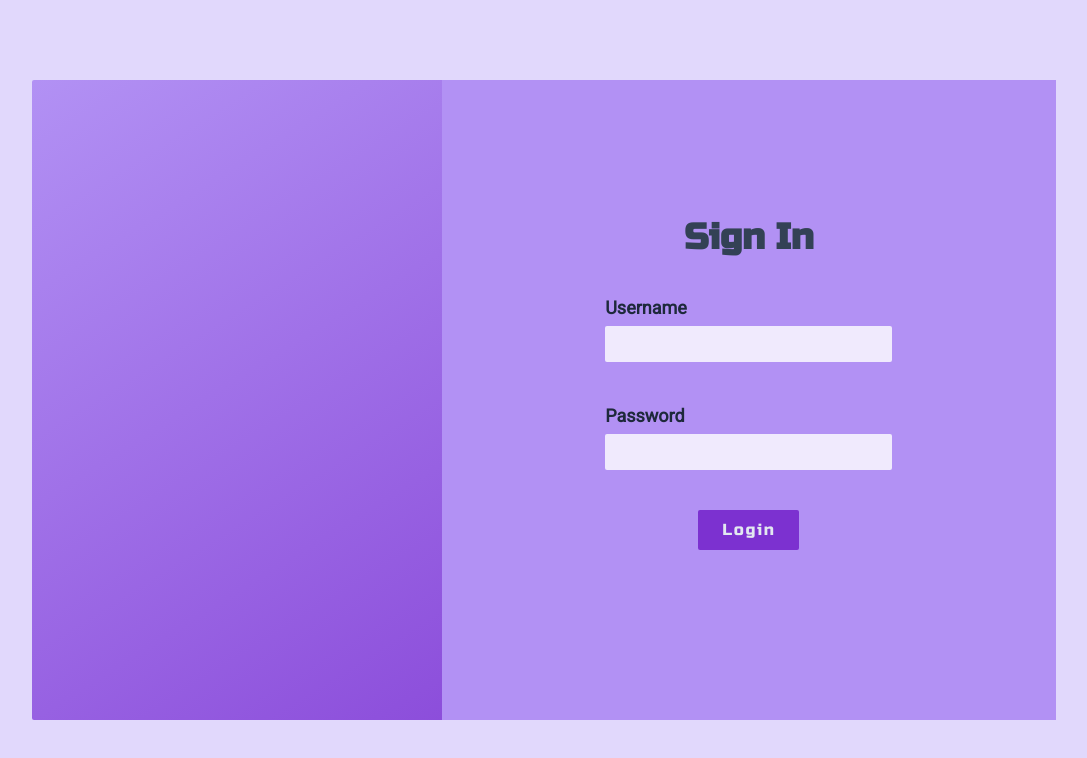
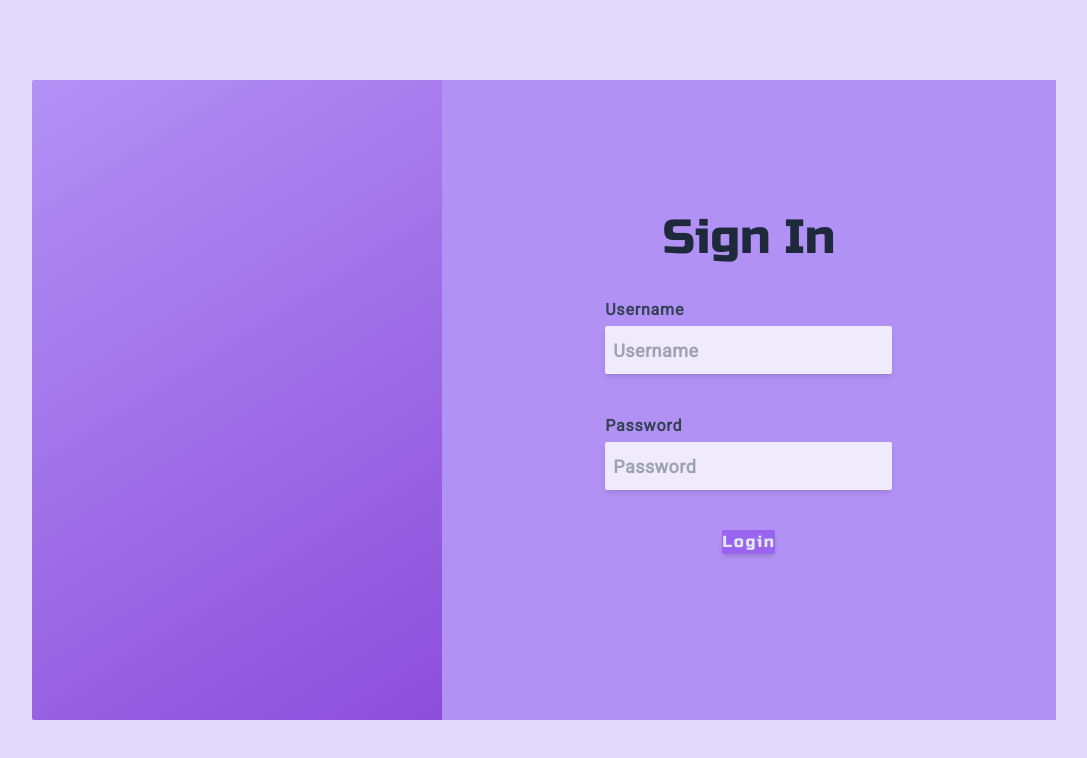
Before and after one commit to dpacoria21/todo-app-mern, a React (Vite) app: page /login in a window 1280 px wide. Shown: the top 758 px of the page, without its empty margins (96-1183 px from the left). Built offline with nearby package versions, Linux system fonts and the light colour scheme.

Commit message:
Se creo un component Button y se modificaron algunos estilos al input

```diff
--- /dev/null
+++ b/src/auth/components/Button.tsx
@@ -0,0 +1,12 @@
+interface Props {
+    title: string,
+    px: number,
+    py: number
+}
+export const Button = ({title, px, py}: Props) => {
+    return (
+        <button type="submit" className={`px-${px} py-${py} tracking-widest transition-all duration-300 ease-in-out rounded-sm shadow-md active:shadow-lg active:scale-95 bg-electric-violet-500 text-slate-200 font-russo-one`}>
+            {title}
+        </button>
+    );
+};
--- a/src/auth/components/Input.tsx
+++ b/src/auth/components/Input.tsx
@@ -6,8 +6,8 @@ interface Props {
 export const Input = ({title, type}: Props) => {
     return (
         <div className="flex flex-col w-2/4 gap-1 ">
-            <span className="text-lg font-semibold font-roboto text-slate-800">{title}</span>
-            <input type={type} required className="px-2 py-1 font-semibold transition-all duration-300 ease-in-out border-0 rounded-sm focus:border-b-[4px] focus:border-electric-violet-700 valid:border-b-[4px] valid:border-electric-violet-700 font-roboto h-9 outline-0 bg-electric-violet-100" />
+            <span className="font-extrabold tracking-wider text-md font-roboto text-slate-700">{title}</span>
+            <input type={type} required placeholder={`${title}`} className="tracking-wide text-lg shadow-md text-slate-700 px-2 py-1 font-semibold transition-all duration-300 ease-in-out border-0 rounded-sm focus:border-b-[4px] focus:border-electric-violet-700 valid:border-b-[4px] valid:border-electric-violet-700 font-roboto h-12 outline-0 bg-electric-violet-100" />
         </div>
     );
 };
--- a/src/auth/components/Login.tsx
+++ b/src/auth/components/Login.tsx
@@ -1,15 +1,14 @@
+import { Button } from './Button';
 import { Input } from './Input';
 
 export const Login: React.FC = () => {
     return (
         <div className="flex flex-col items-center justify-center w-full h-full gap-4 -mt-4">
-            <p className="mb-5 text-4xl font-bold font-russo-one text-slate-700">Sign In</p>
+            <p className="mb-5 text-5xl font-normal font-russo-one text-slate-800">Sign In</p>
             <form className="flex flex-col items-center w-full gap-10">
                 <Input title='Username' type='text'/>
                 <Input title='Password' type='password'/>
-                <button type="submit" className="px-6 py-2 tracking-widest transition-all duration-300 ease-in-out rounded-sm bg-electric-violet-700 text-slate-200 font-russo-one">
-                    Login
-                </button>
+                <Button title='Login' px={6} py={2}/>
             </form>
         </div>
     );
```
